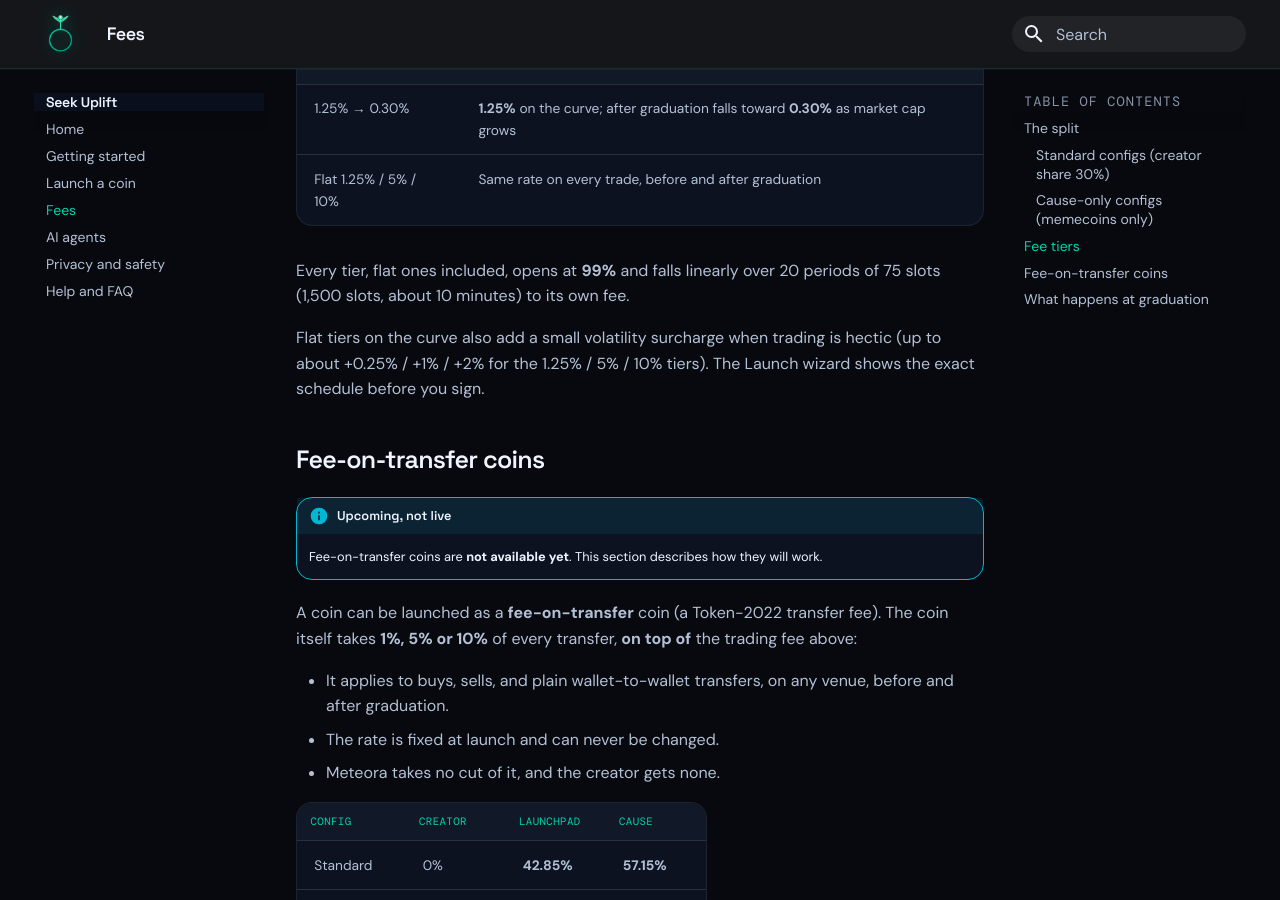
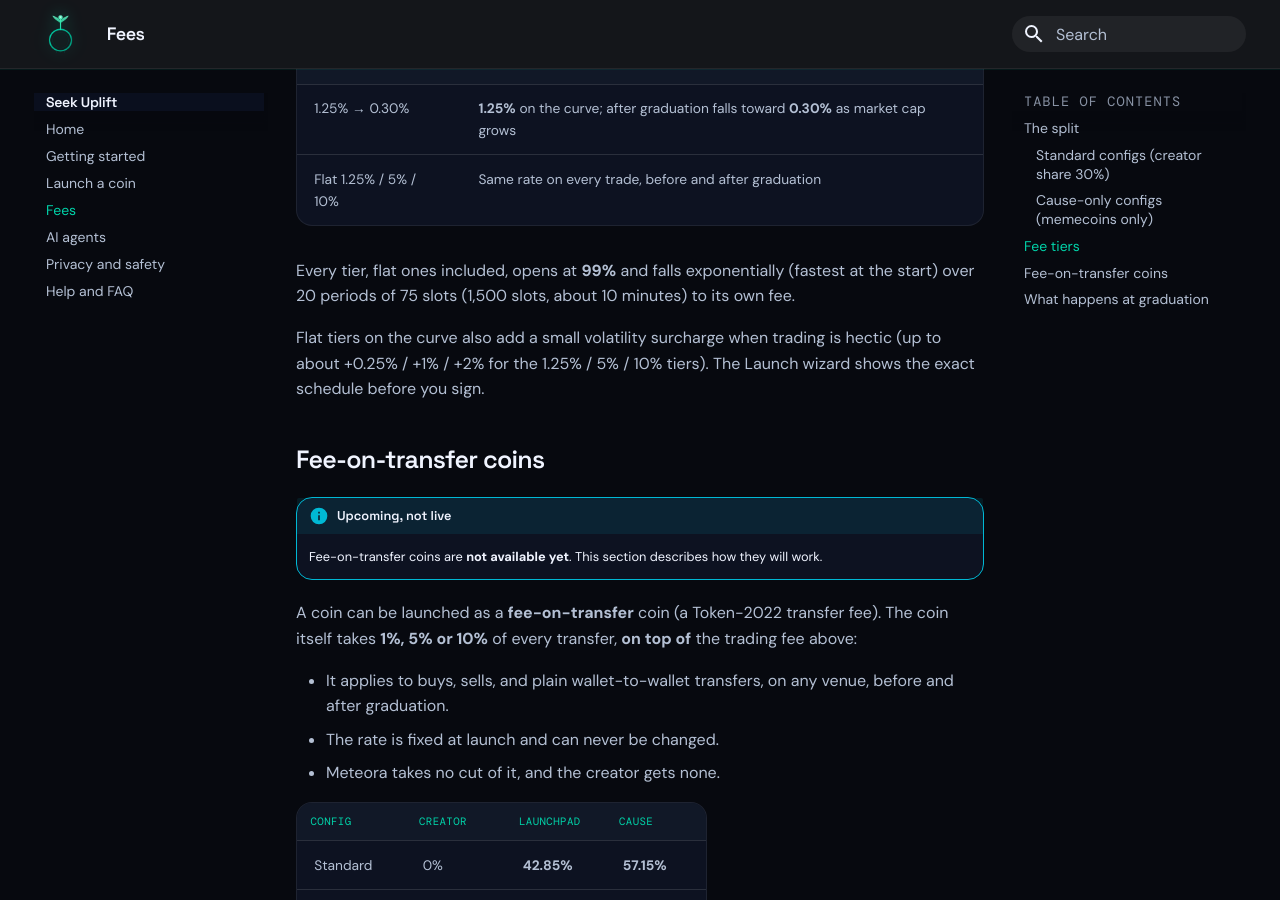
Before and after one commit to seekuplift/help-center-wiki, an MkDocs documentation site: the page built from docs/fees.md, in a window 1280 px wide and 900 px high, scrolled down 1441 px. Built offline with MkDocs 1.6.1 and Material for MkDocs 9.7.7, drawn with Linux system fonts in a browser that asks for light colours; some web fonts are replaced; comment, search, counter and statistics services are not loaded.

Commit message:
docs(wiki): the 99% launch window falls exponentially
dbc-config's new tiers decay exponentially since 2026-10-20.

Co-Authored-By: Claude Opus 5.5 <noreply@anthropic.com>
Claude-Session: https://claude.ai/code/session_01UijNpZazneJKU4vuWXtE3j

```diff
--- a/docs/fees.md
+++ b/docs/fees.md
@@ -48,8 +48,9 @@ out next offer:
 | 1.25% → 0.30% | **1.25%** on the curve; after graduation falls toward **0.30%** as market cap grows |
 | Flat 1.25% / 5% / 10% | Same rate on every trade, before and after graduation |
 
-Every tier, flat ones included, opens at **99%** and falls linearly over
-20 periods of 75 slots (1,500 slots, about 10 minutes) to its own fee.
+Every tier, flat ones included, opens at **99%** and falls exponentially
+(fastest at the start) over 20 periods of 75 slots (1,500 slots, about 10
+minutes) to its own fee.
 
 Flat tiers on the curve also add a small volatility surcharge when
 trading is hectic (up to about +0.25% / +1% / +2% for the 1.25% / 5% /
```
